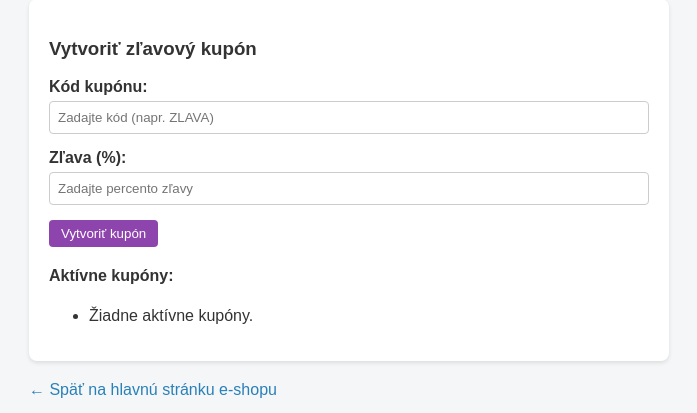
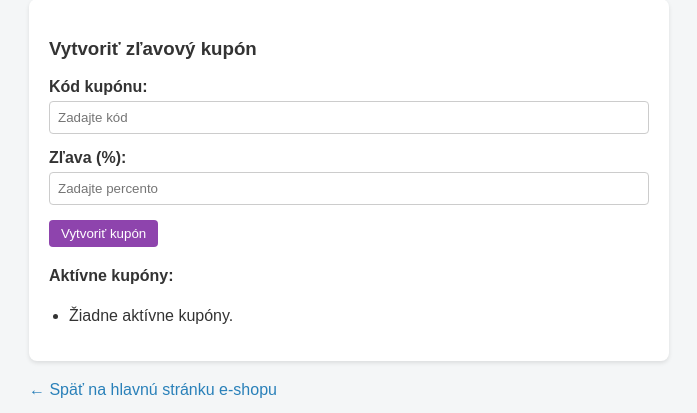
Before and after one commit to matuso1/eshop, a FastAPI app: template templates/admin.html in a window 1280 px wide. Shown: the part 253-666 px from the top of the page, without its empty margins (11-708 px from the left). Run offline with FastAPI, Linux system fonts and the light colour scheme; the template is opened without the code that fills it, so the values that code supplies are empty.

Commit message:
Update admin.html

```diff
--- a/templates/admin.html
+++ b/templates/admin.html
@@ -12,12 +12,12 @@
         button { background: #27ae60; color: white; border: none; padding: 6px 12px; border-radius: 4px; cursor: pointer; }
         button:hover { background: #219653; }
         .product-row { display: flex; justify-content: space-between; align-items: center; border-bottom: 1px solid #eee; padding: 10px 0; }
+        ul { padding-left: 20px; }
     </style>
 </head>
 <body>
     <h1>Administrácia e-shopu</h1>
 
-    <!-- Správa skladu (doskladnenie) -->
     <div class="section">
         <h3>Sklad produktov (Doskladnenie)</h3>
         {% if products %}
@@ -37,17 +37,16 @@
         {% endif %}
     </div>
 
-    <!-- Vytvorenie kupónu (bez predvolených príkladov) -->
     <div class="section">
         <h3>Vytvoriť zľavový kupón</h3>
         <form action="/admin/add-coupon" method="POST">
             <div>
                 <label>Kód kupónu:</label>
-                <input type="text" name="code" placeholder="Zadajte kód (napr. ZLAVA)" required>
+                <input type="text" name="code" placeholder="Zadajte kód" required>
             </div>
             <div>
                 <label>Zľava (%):</label>
-                <input type="number" step="0.01" name="discount_percent" placeholder="Zadajte percento zľavy" required>
+                <input type="number" step="0.01" name="discount_percent" placeholder="Zadajte percento" required>
             </div>
             <button type="submit" style="background: #8e44ad;">Vytvoriť kupón</button>
         </form>
```
